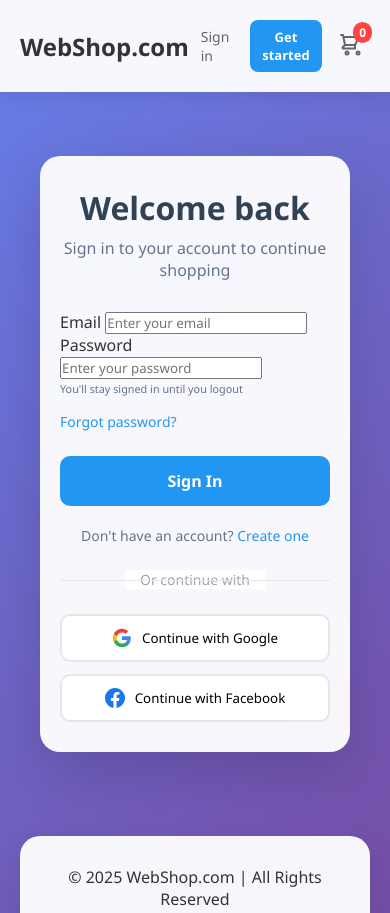
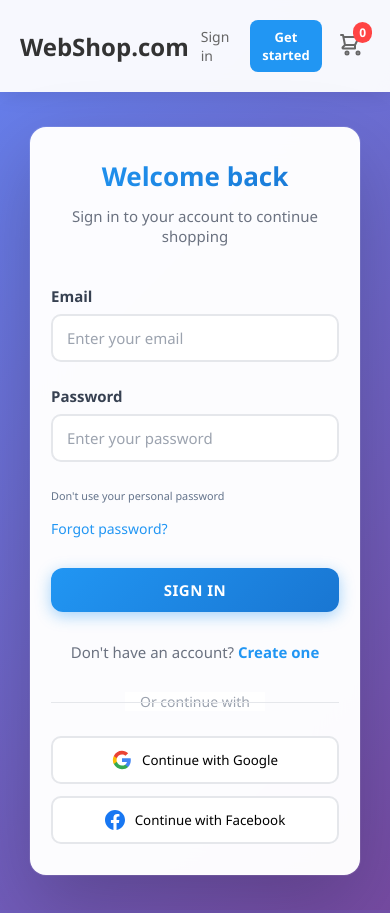
Before and after one commit to SammamAhmed/WebShop, a plain HTML site: page auth.html in a window 390 px wide. Shown: the top 913 px of the page. Drawn offline with Linux system fonts and the light colour scheme.

Commit message:
Add files via upload

```diff
--- a/auth.css
+++ b/auth.css
@@ -5,48 +5,108 @@
   align-items: center;
   min-height: calc(100vh - 120px);
   padding: 40px 20px;
+  background: linear-gradient(135deg, #667eea 0%, #764ba2 100%);
 }
 
 .auth-card {
-  background: rgba(255, 255, 255, 0.95);
-  padding: 40px;
-  border-radius: 20px;
-  box-shadow: 0 20px 60px rgba(0, 0, 0, 0.15);
-  max-width: 450px;
+  background: rgba(255, 255, 255, 0.98);
+  padding: 50px 40px;
+  border-radius: 24px;
+  box-shadow: 0 30px 80px rgba(0, 0, 0, 0.2), 0 0 0 1px rgba(255, 255, 255, 0.1);
+  max-width: 500px;
   width: 100%;
+  backdrop-filter: blur(20px);
+  border: 1px solid rgba(255, 255, 255, 0.2);
+  transition: transform 0.3s ease, box-shadow 0.3s ease;
+}
+
+.auth-card:hover {
+  transform: translateY(-5px);
+  box-shadow: 0 40px 100px rgba(0, 0, 0, 0.25);
 }
 
 .auth-header {
   text-align: center;
-  margin-bottom: 30px;
+  margin-bottom: 40px;
 }
 
 .auth-header h1 {
-  font-size: 32px;
-  font-weight: 700;
-  color: #334155;
-  margin-bottom: 8px;
+  font-size: 36px;
+  font-weight: 800;
+  background: linear-gradient(135deg, #2196f3 0%, #1976d2 100%);
+  background-clip: text;
+  -webkit-background-clip: text;
+  -webkit-text-fill-color: transparent;
+  margin-bottom: 12px;
 }
 
 .auth-header p {
-  font-size: 16px;
-  color: #64748b;
+  font-size: 18px;
+  color: #6b7280;
+  font-weight: 400;
 }
 
 .auth-form {
-  margin-bottom: 20px;
+  margin-bottom: 30px;
+  opacity: 1;
+  transition: opacity 0.3s ease, transform 0.3s ease;
 }
 
 .auth-form.hidden {
   display: none;
+  opacity: 0;
+  transform: translateY(10px);
+}
+
+.form-group {
+  margin-bottom: 24px;
+}
+
+.form-group label {
+  display: block;
+  margin-bottom: 8px;
+  font-weight: 600;
+  color: #374151;
+  font-size: 15px;
+}
+
+.form-group input {
+  width: 100%;
+  padding: 14px 16px;
+  border: 2px solid #e5e7eb;
+  border-radius: 10px;
+  font-size: 16px;
+  background: #ffffff;
+  transition: all 0.3s ease;
+  box-sizing: border-box;
+}
+
+.form-group input:focus {
+  outline: none;
+  border-color: #2196f3;
+  box-shadow: 0 0 0 3px rgba(33, 150, 243, 0.1);
+  background: #fafafa;
+}
+
+.form-group input::placeholder {
+  color: #9ca3af;
+}
+
+.form-row {
+  display: flex;
+  gap: 16px;
+}
+
+.form-row .form-group {
+  flex: 1;
 }
 
 .auth-options {
   display: flex;
   justify-content: space-between;
   align-items: center;
-  margin-bottom: 25px;
-  font-size: 14px;
+  margin-bottom: 30px;
+  font-size: 15px;
 }
 
 .checkbox-container {
@@ -105,38 +165,50 @@
 
 .auth-btn {
   width: 100%;
-  background: #2196f3;
+  background: linear-gradient(135deg, #2196f3 0%, #1976d2 100%);
   color: white;
-  padding: 14px;
+  padding: 16px 24px;
   border: none;
-  border-radius: 10px;
-  font-size: 16px;
-  font-weight: 600;
+  border-radius: 12px;
+  font-size: 17px;
+  font-weight: 700;
   cursor: pointer;
-  transition: all 0.2s ease;
+  transition: all 0.3s ease;
+  box-shadow: 0 4px 15px rgba(33, 150, 243, 0.4);
+  text-transform: uppercase;
+  letter-spacing: 0.5px;
 }
 
 .auth-btn:hover {
-  background: #1976d2;
-  transform: translateY(-1px);
-  box-shadow: 0 8px 25px rgba(33, 150, 243, 0.3);
+  background: linear-gradient(135deg, #1976d2 0%, #1565c0 100%);
+  transform: translateY(-2px);
+  box-shadow: 0 8px 25px rgba(33, 150, 243, 0.5);
+}
+
+.auth-btn:active {
+  transform: translateY(0);
+  box-shadow: 0 2px 10px rgba(33, 150, 243, 0.3);
 }
 
 .auth-switch {
   text-align: center;
-  margin-bottom: 25px;
-  font-size: 14px;
-  color: #64748b;
+  margin-bottom: 30px;
+  font-size: 15px;
+  color: #6b7280;
+  font-weight: 400;
 }
 
 .auth-switch a {
   color: #2196f3;
-  font-weight: 500;
-  transition: color 0.2s ease;
+  font-weight: 600;
+  text-decoration: none;
+  transition: all 0.2s ease;
+  border-bottom: 1px solid transparent;
 }
 
 .auth-switch a:hover {
   color: #1976d2;
+  border-bottom-color: #1976d2;
 }
 
 .divider {
@@ -328,7 +400,66 @@
   }
 }
 
+/* Enhanced Mobile Responsiveness */
+@media (max-width: 768px) {
+  .auth-container {
+    padding: 20px 15px;
+    min-height: calc(100vh - 80px);
+  }
+
+  .auth-card {
+    padding: 40px 30px;
+    border-radius: 20px;
+    max-width: 100%;
+  }
+
+  .auth-header h1 {
+    font-size: 30px;
+  }
+
+  .auth-header p {
+    font-size: 16px;
+  }
+
+  .form-row {
+    flex-direction: column;
+    gap: 0;
+  }
+
+  .auth-btn {
+    padding: 14px 20px;
+    font-size: 16px;
+  }
+}
+
 @media (max-width: 480px) {
+  .auth-container {
+    padding: 15px 10px;
+  }
+
+  .auth-card {
+    padding: 30px 20px;
+    border-radius: 16px;
+  }
+
+  .auth-header h1 {
+    font-size: 26px;
+  }
+
+  .auth-header p {
+    font-size: 15px;
+  }
+
+  .form-group input {
+    padding: 12px 14px;
+    font-size: 15px;
+  }
+
+  .auth-btn {
+    padding: 12px 18px;
+    font-size: 15px;
+  }
+
   .user-avatar {
     width: 32px;
     height: 32px;
@@ -346,3 +477,45 @@
     padding: 5px 8px;
   }
 }
+
+/* Loading Animation */
+@keyframes fadeInUp {
+  from {
+    opacity: 0;
+    transform: translateY(30px);
+  }
+  to {
+    opacity: 1;
+    transform: translateY(0);
+  }
+}
+
+.auth-card {
+  animation: fadeInUp 0.6s ease-out;
+}
+
+/* Focus States */
+.form-group input:focus {
+  transform: translateY(-1px);
+}
+
+/* Improved Hover Effects */
+.forgot-password {
+  position: relative;
+  overflow: hidden;
+}
+
+.forgot-password::before {
+  content: "";
+  position: absolute;
+  bottom: 0;
+  left: 0;
+  width: 0;
+  height: 1px;
+  background: #1976d2;
+  transition: width 0.3s ease;
+}
+
+.forgot-password:hover::before {
+  width: 100%;
+}
--- a/auth.html
+++ b/auth.html
@@ -75,14 +75,14 @@
           </div>
           <div class="auth-options">
             <div class="stay-signed-in-info">
-              <small>You'll stay signed in until you logout</small>
+              <small>Don't use your personal password</small>
             </div>
             <a href="#" class="forgot-password">Forgot password?</a>
           </div>
           <button type="submit" class="auth-btn">Sign In</button>
         </form>
 
-        <!-- Sign Up Form (Hidden by default) -->
+        <!-- Sign Up Form -->
         <form class="auth-form hidden" id="signup-form">
           <div class="form-row">
             <div class="form-group">
@@ -125,6 +125,7 @@
               placeholder="Create a password"
               required
             />
+            <small>Don't use your personal password</small>
           </div>
           <div class="form-group">
             <label for="confirm-password">Confirm Password</label>
--- a/auth.js
+++ b/auth.js
@@ -34,8 +34,57 @@
     // Update header based on authentication status
     this.updateHeader();
 
+    // Check URL parameters for auth mode
+    this.checkAuthMode();
+
     // Bind authentication form events
     this.bindEvents();
+  }
+
+  checkAuthMode() {
+    // Only run on auth.html page
+    if (!window.location.pathname.includes("auth.html")) return;
+
+    const urlParams = new URLSearchParams(window.location.search);
+    const mode = urlParams.get("mode");
+
+    if (mode === "signup") {
+      // Switch to sign-up mode
+      setTimeout(() => {
+        const signinForm = document.getElementById("signin-form");
+        const signupForm = document.getElementById("signup-form");
+        if (
+          signinForm &&
+          signupForm &&
+          !signinForm.classList.contains("hidden")
+        ) {
+          this.switchToSignUp();
+        }
+      }, 100);
+    }
+    // signin is the default mode, no action needed
+  }
+
+  switchToSignUp() {
+    const signinForm = document.getElementById("signin-form");
+    const signupForm = document.getElementById("signup-form");
+    const authTitle = document.getElementById("auth-title");
+    const authSubtitle = document.getElementById("auth-subtitle");
+    const switchText = document.getElementById("switch-text");
+
+    if (signinForm && signupForm) {
+      signinForm.classList.add("hidden");
+      signupForm.classList.remove("hidden");
+      authTitle.textContent = "Create your account";
+      authSubtitle.textContent = "Join WebShop today and start shopping!";
+      switchText.innerHTML =
+        'Already have an account? <a href="#" id="switch-link">Sign in</a>';
+
+      // Re-bind the switch link event
+      document
+        .getElementById("switch-link")
+        .addEventListener("click", (e) => this.switchAuthMode(e));
+    }
   }
 
   bindEvents() {
@@ -299,8 +348,8 @@
     } else {
       // User is not logged in - show auth buttons
       headerActions.innerHTML = `
-                <a href="auth.html" class="sign-in-btn">Sign in</a>
-                <button class="get-started-btn" onclick="window.location.href='auth.html'">Get started</button>
+                <a href="auth.html?mode=signin" class="sign-in-btn">Sign in</a>
+                <button class="get-started-btn" onclick="window.location.href='auth.html?mode=signup'">Get started</button>
                 <div class="cart-icon" id="cart-btn">
                     <svg width="24" height="24" viewBox="0 0 24 24" fill="none" xmlns="http://www.w3.org/2000/svg">
                         <path d="M3 3H5L5.4 5M7 13H17L21 5H5.4M7 13L5.4 5M7 13L4.7 15.3C4.3 15.7 4.6 16.5 5.1 16.5H17M17 13V16.5M9 19.5C9.8 19.5 10.5 20.2 10.5 21S9.8 22.5 9 22.5 7.5 21.8 7.5 21 8.2 19.5 9 19.5ZM20 19.5C20.8 19.5 21.5 20.2 21.5 21S20.8 22.5 20 22.5 18.5 21.8 18.5 21 19.2 19.5 20 19.5Z" stroke="currentColor" stroke-width="2" stroke-linecap="round" stroke-linejoin="round"/>
--- a/script.js
+++ b/script.js
@@ -366,7 +366,8 @@
   const productCards = document.querySelectorAll(".product-card");
   productCards.forEach((card) => {
     const addToCartBtn = card.querySelector(".buy-btn");
-    if (!addToCartBtn || addToCartBtn.tagName.toLowerCase() !== "button") return;
+    if (!addToCartBtn || addToCartBtn.tagName.toLowerCase() !== "button")
+      return;
 
     // Skip if already has event listener
     if (addToCartBtn.dataset.cartBound === "true") return;
```
